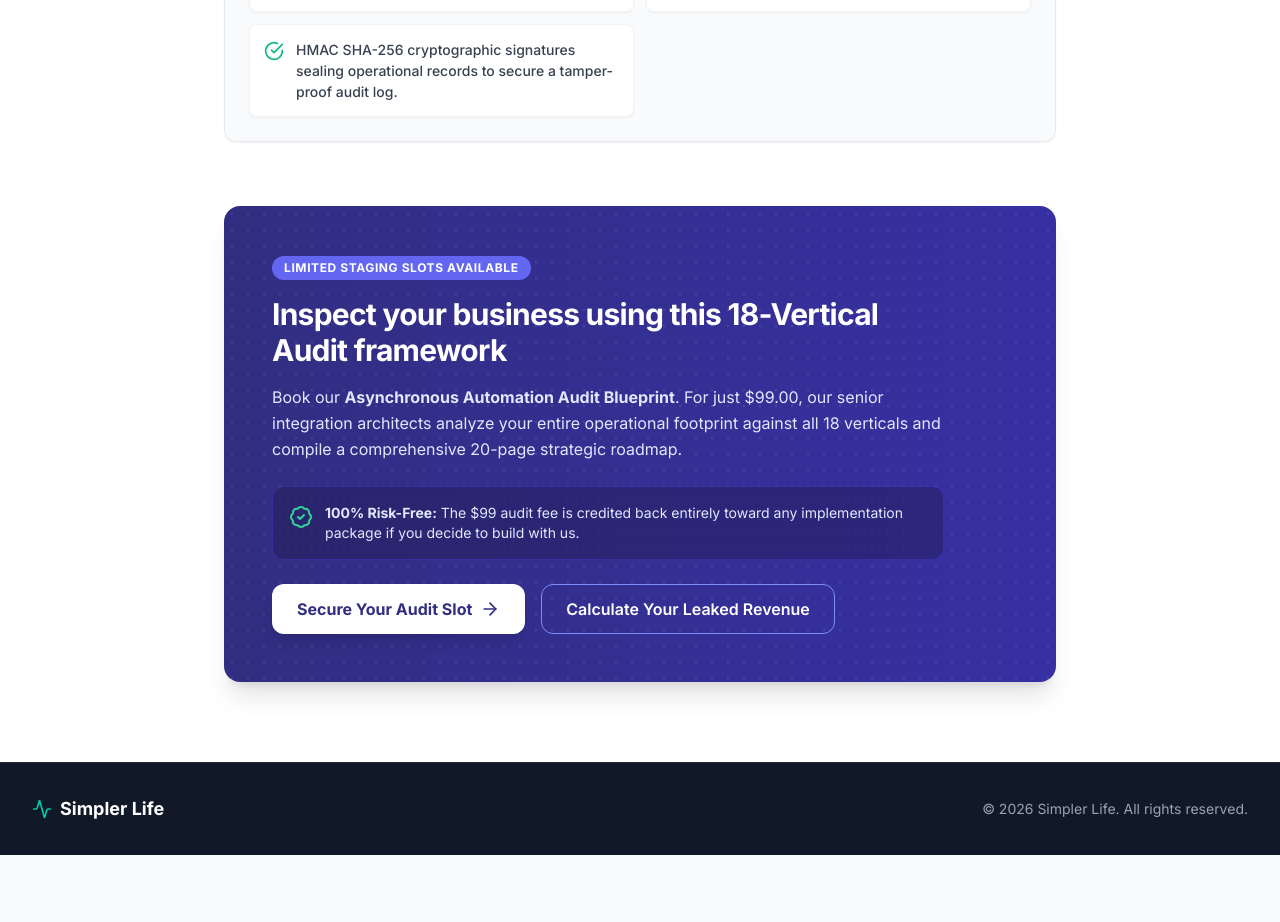
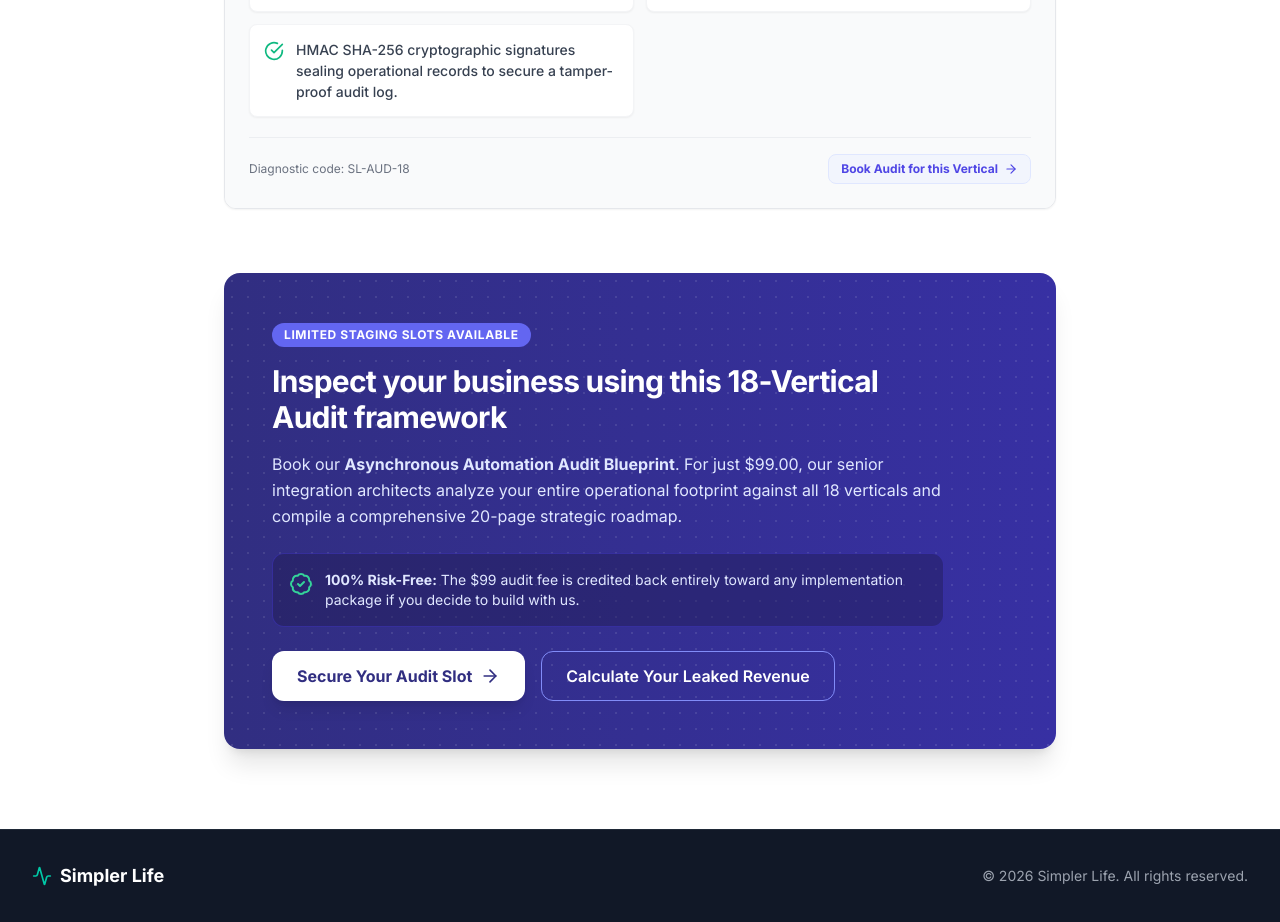
Before and after one commit to getsimplerlife/getsimplerlife, a React (Vite) app: page /checklist in a window 1280 px wide. Shown: the part 2680-3602 px from the top of the page. Before the commit the page ends 3535 px from the top, so only its background shows below. Built offline with nearby package versions, Linux system fonts and the light colour scheme.

Commit message:
feat: add click-to-book links in 18-vertical Checklist cards and register 18-Vertical Master Audit in the Solutions tab

```diff
--- a/src/components/common/Layout.tsx
+++ b/src/components/common/Layout.tsx
@@ -1,5 +1,5 @@
 import { Outlet, Link } from 'react-router-dom'
-import { Activity, ChevronDown, Shield, HardHat, FileText, UserPlus, Package, ClipboardCheck, Bot, Home as HomeIcon, Scale, FileSearch } from 'lucide-react'
+import { Activity, ChevronDown, Shield, HardHat, FileText, UserPlus, Package, ClipboardCheck, Bot, Home as HomeIcon, Scale, FileSearch, Sparkles } from 'lucide-react'
 import { useState, useEffect, useRef } from 'react'
 import PromoBanner from './PromoBanner'
 
@@ -81,6 +81,11 @@ export default function Layout() {
                   <Link to="/solutions/compliance-dashboard" className="flex items-center gap-3 px-4 py-2.5 hover:bg-emerald-50 text-gray-700 hover:text-emerald-700 transition text-sm">
                     <ClipboardCheck className="h-4 w-4 text-emerald-600" /> Compliance Dashboard
                   </Link>
+                  <div className="border-t border-gray-100 my-1" />
+                  <div className="px-4 py-1.5 text-xs font-semibold text-gray-400 uppercase tracking-wider">Diagnostics</div>
+                  <Link to="/checklist" className="flex items-center gap-3 px-4 py-2.5 hover:bg-indigo-50 text-gray-700 hover:text-primary transition text-sm font-semibold bg-indigo-50/20">
+                    <Sparkles className="h-4 w-4 text-indigo-600" /> 18-Vertical Master Audit
+                  </Link>
                 </div>
               )}
             </div>
--- a/src/pages/Book.tsx
+++ b/src/pages/Book.tsx
@@ -1,5 +1,5 @@
 import React, { useState } from 'react'
-import { Link } from 'react-router-dom'
+import { Link, useSearchParams } from 'react-router-dom'
 import {
   Calendar,
   ArrowLeft,
@@ -20,6 +20,9 @@ import {
 import apiService from '../services/api'
 
 export default function Book() {
+  const [searchParams] = useSearchParams()
+  const verticalParam = searchParams.get('vertical')
+
   const [selectedOption, setSelectedOption] = useState('strategy')
   const [selectedDate, setSelectedDate] = useState('')
   const [selectedTime, setSelectedTime] = useState('')
@@ -34,8 +37,17 @@ export default function Book() {
     email: '',
     company: '',
     phone: '',
-    message: ''
+    message: verticalParam ? `I would like to book an Asynchronous Audit specifically for: ${verticalParam}.` : ''
   })
+
+  React.useEffect(() => {
+    if (verticalParam) {
+      setForm(prev => ({
+        ...prev,
+        message: prev.message || `I would like to book an Asynchronous Audit specifically for: ${verticalParam}.`
+      }))
+    }
+  }, [verticalParam])
 
   // Fetch already booked slots from backend
   React.useEffect(() => {
--- a/src/pages/Checklist.tsx
+++ b/src/pages/Checklist.tsx
@@ -331,6 +331,15 @@ export default function Checklist() {
                         </div>
                       ))}
                     </div>
+                    <div className="mt-5 pt-4 border-t border-gray-200/60 flex items-center justify-between flex-wrap gap-3">
+                      <span className="text-xs text-gray-500">Diagnostic code: SL-AUD-{vertical.id.toString().padStart(2, '0')}</span>
+                      <Link
+                        to={`/book?vertical=${encodeURIComponent(vertical.title)}`}
+                        className="inline-flex items-center gap-1.5 text-xs font-bold text-indigo-600 hover:text-indigo-800 transition bg-indigo-50/60 hover:bg-indigo-100 px-3 py-1.5 rounded-lg border border-indigo-100"
+                      >
+                        Book Audit for this Vertical <ArrowRight className="h-3.5 w-3.5" />
+                      </Link>
+                    </div>
                   </div>
                 )}
               </div>
```
